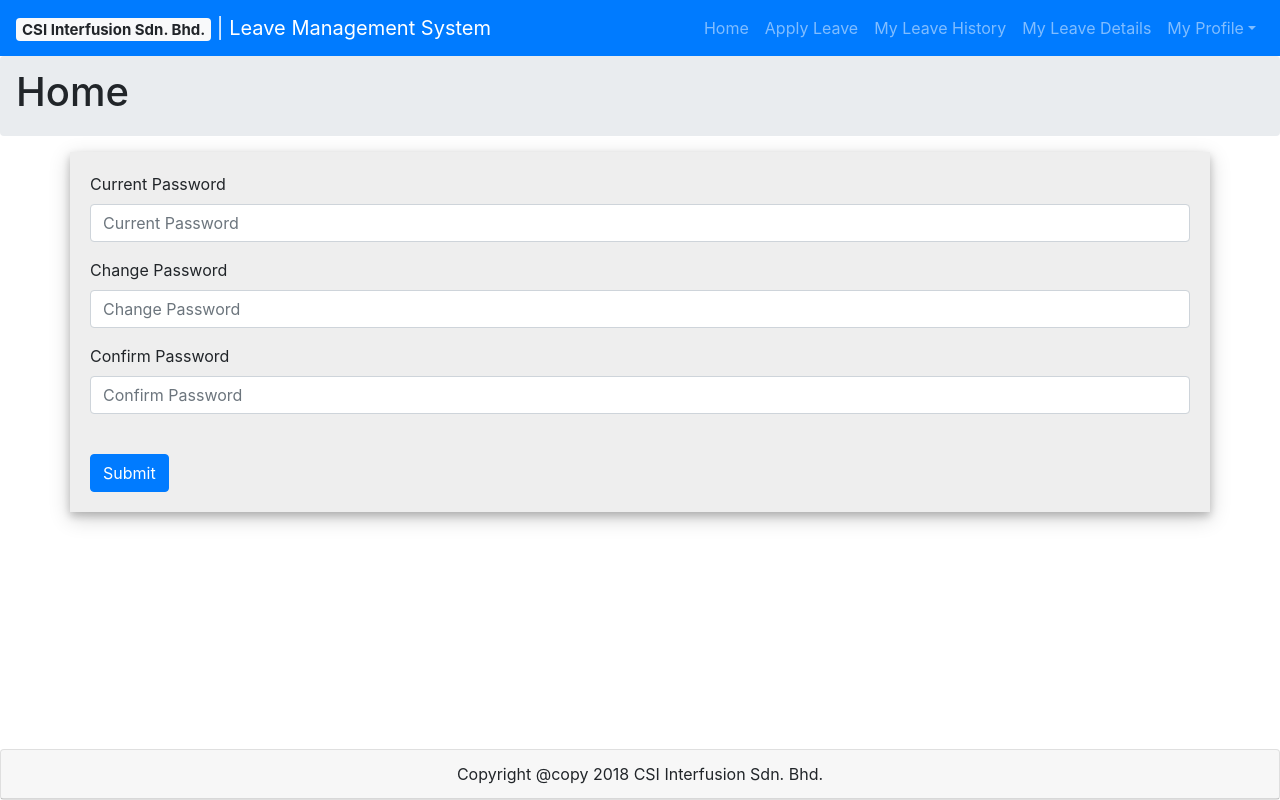
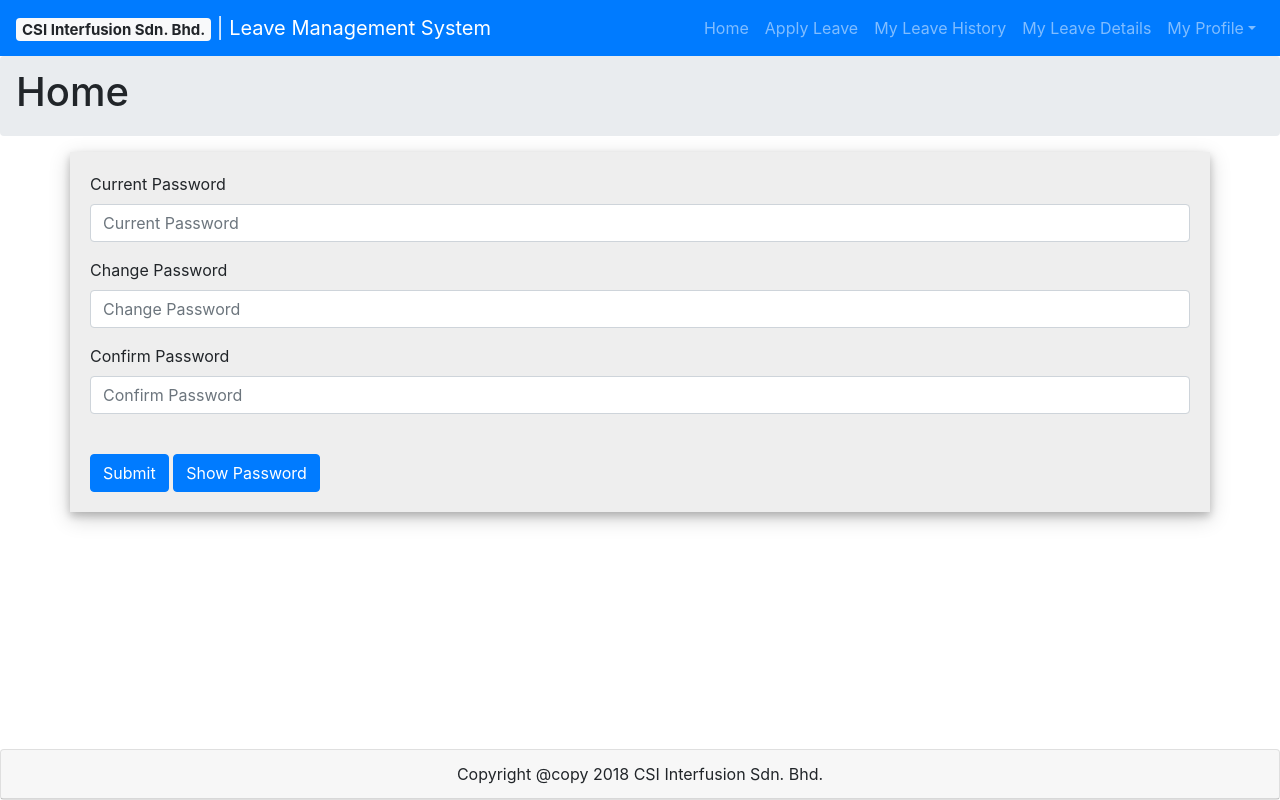
Before and after one commit to jameacle09/csileavemanagementsystem, a React (Create React App) app in the folder leavemanagement/: page /changepassword in a window 1280 px wide. Built offline with nearby package versions, Linux system fonts and the light colour scheme.

Commit message:
updated change password page to have show password button

```diff
--- a/leavemanagement/src/staffprofile/ChangePassword.js
+++ b/leavemanagement/src/staffprofile/ChangePassword.js
@@ -24,7 +24,8 @@ class ChangePassword extends Component {
                         <Input type="password" name="confirmPassword" id="confirmPassword" placeholder="Confirm Password" />
                     </FormGroup>
                     <br />
-                    <Button color="primary">Submit</Button>
+                    <Button color="primary">Submit</Button><span>  </span>
+                    <Button color="primary">Show Password</Button>
                 </Form>
             </div>
         );
```
Also changed, not shown: 1 other file (tests, documents, lock files or other folders).
